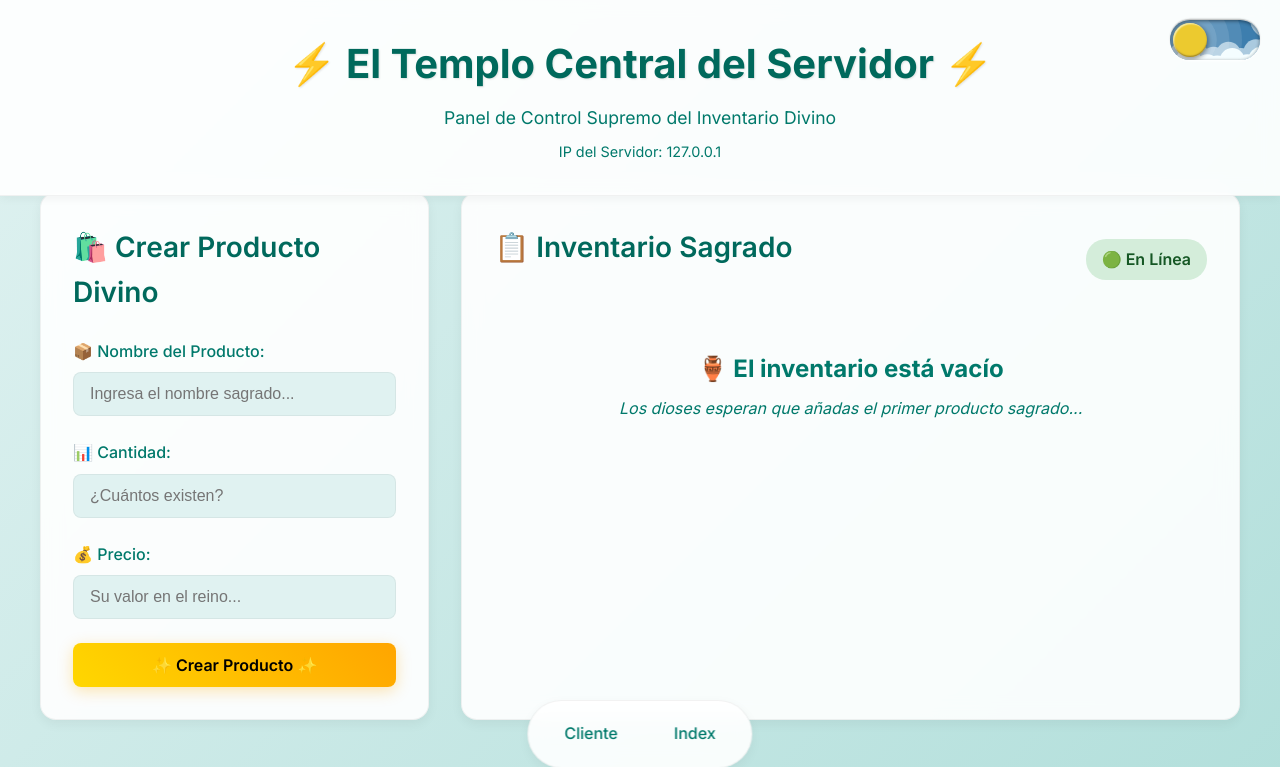
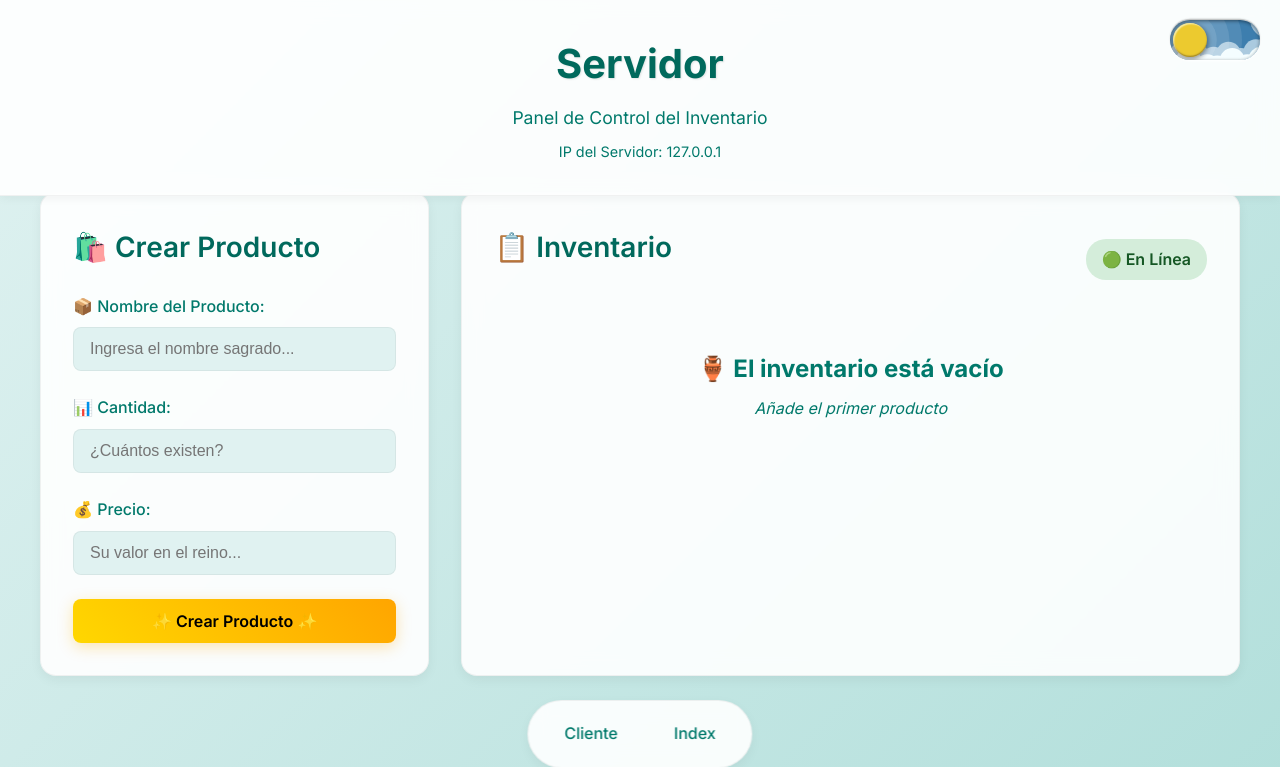
Before and after one commit to SKing25/Redes_CS, a Flask app: page /servidor in a window 1280 px wide. Shown: the top 767 px of the page. Run offline with Flask 3, Linux system fonts and the light colour scheme; data that the repository does not hold is empty; some libraries are stand-ins or nearby versions.

Commit message:
Update servidor.html

```diff
--- a/templates/servidor.html
+++ b/templates/servidor.html
@@ -4,7 +4,7 @@
 <head>
     <meta charset="UTF-8">
     <meta name="viewport" content="width=device-width, initial-scale=1.0">
-    <title>⚡ Servidor - El Templo Central ⚡</title>
+    <title> Servidor </title>
     <link rel="stylesheet" href="{{ url_for('static', filename='style.css') }}">
     <script src="https://cdnjs.cloudflare.com/ajax/libs/socket.io/4.0.1/socket.io.js"></script>
 </head>
@@ -44,8 +44,8 @@
     </div>
 
     <div class="header">
-        <h1>⚡ El Templo Central del Servidor ⚡</h1>
-        <p>Panel de Control Supremo del Inventario Divino</p>
+        <h1> Servidor </h1>
+        <p>Panel de Control del Inventario </p>
         <div class="ip-info">
             <span id="ip-display">IP del Servidor: {{ ip if ip else 'No detectada' }}</span>
         </div>
@@ -55,7 +55,7 @@
     <div class="main-container">
         <!-- Sección de Creación de Productos -->
         <div class="form-section">
-            <h2>🛍️ Crear Producto Divino</h2>
+            <h2>🛍️ Crear Producto </h2>
             <form id="formCrearProducto">
                 <div class="form-group">
                     <label for="nombre">📦 Nombre del Producto:</label>
@@ -80,7 +80,7 @@
         <!-- Sección de Inventario -->
         <div class="products-section">
             <div class="products-header">
-                <h2>📋 Inventario Sagrado</h2>
+                <h2>📋 Inventario </h2>
                 <div class="status-indicator" id="statusIndicator">
                     🟢 En Línea
                 </div>
@@ -120,7 +120,7 @@
                 {% else %}
                 <div class="no-products">
                     <h3>🏺 El inventario está vacío</h3>
-                    <p>Los dioses esperan que añadas el primer producto sagrado...</p>
+                    <p> Añade el primer producto </p>
                 </div>
                 {% endif %}
             </div>
```
